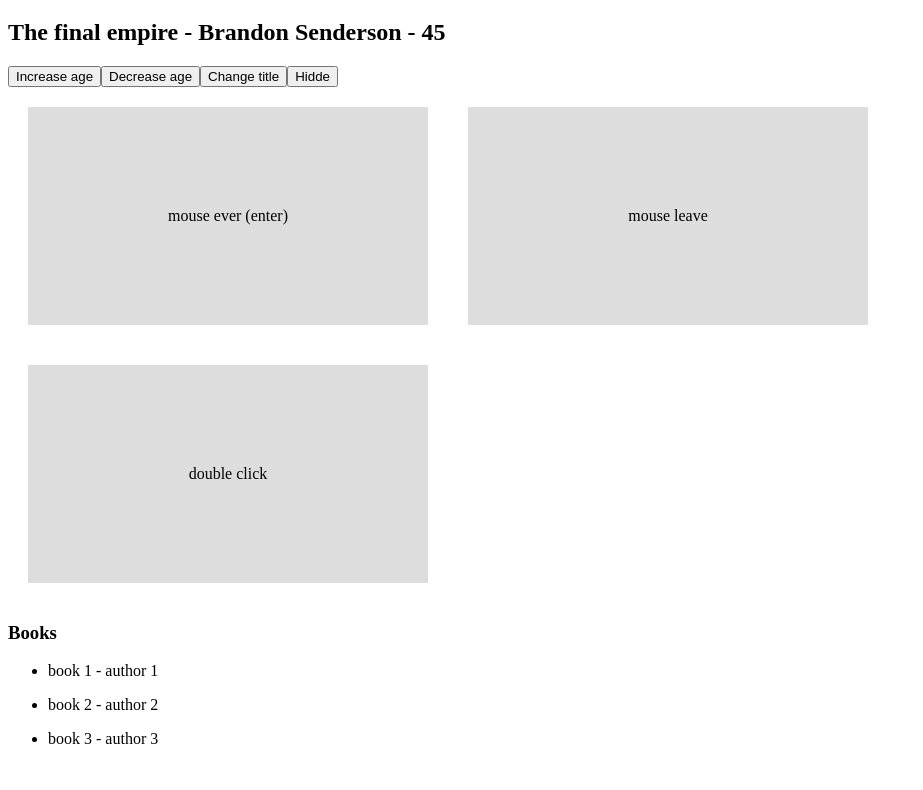
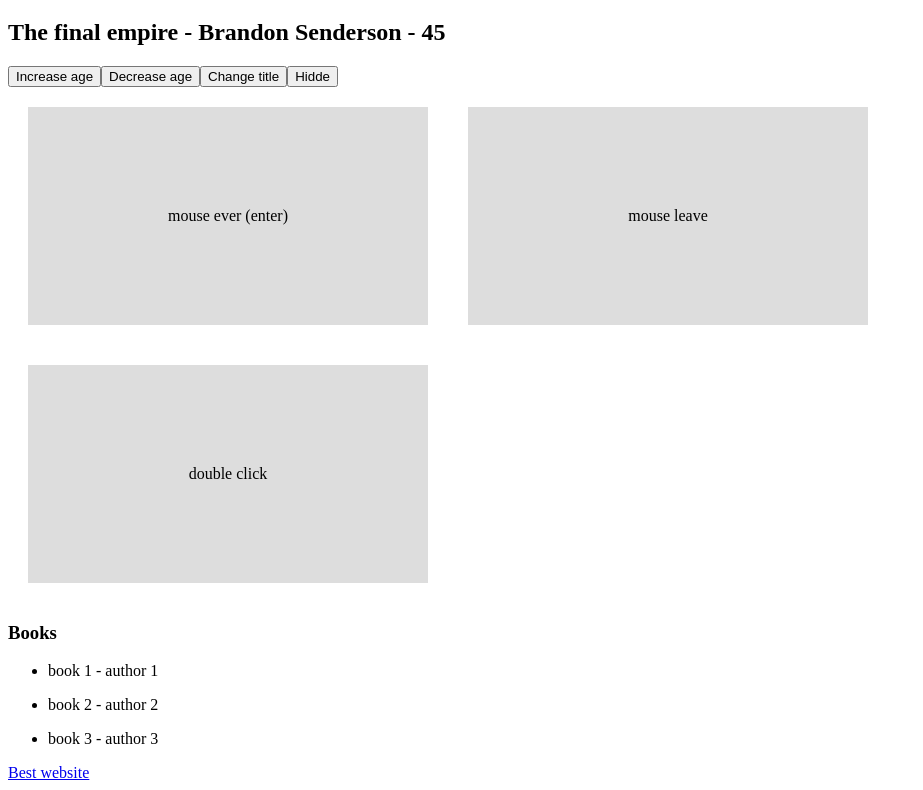
Before and after one commit to Larrygf02/vue3-basics, a plain HTML site: page index.html in a window 1280 px wide. Shown: the part 61-851 px from the top of the page, without its empty margins (0-923 px from the left). Before the commit the page ends 825 px from the top, so only its background shows below. Drawn offline with nearby package versions, Linux system fonts and the light colour scheme.

Commit message:
binding attributes

```diff
--- a/app.js
+++ b/app.js
@@ -1,6 +1,7 @@
 const app = Vue.createApp({
     data() {
         return {
+            url: "http://www.thenetninja.co.uk",
             title: 'The final empire',
             author: 'Brandon Senderson',
             age: 45,
--- a/index.html
+++ b/index.html
@@ -43,6 +43,8 @@
                 <p>{{ book.title }} - {{ book.author }}</p>
             </li>
         </ul>
+        <!-- Atribute binding -->
+        <a :href="url">Best website</a>
 
     </div>
     <script src="app.js"></script>
```
